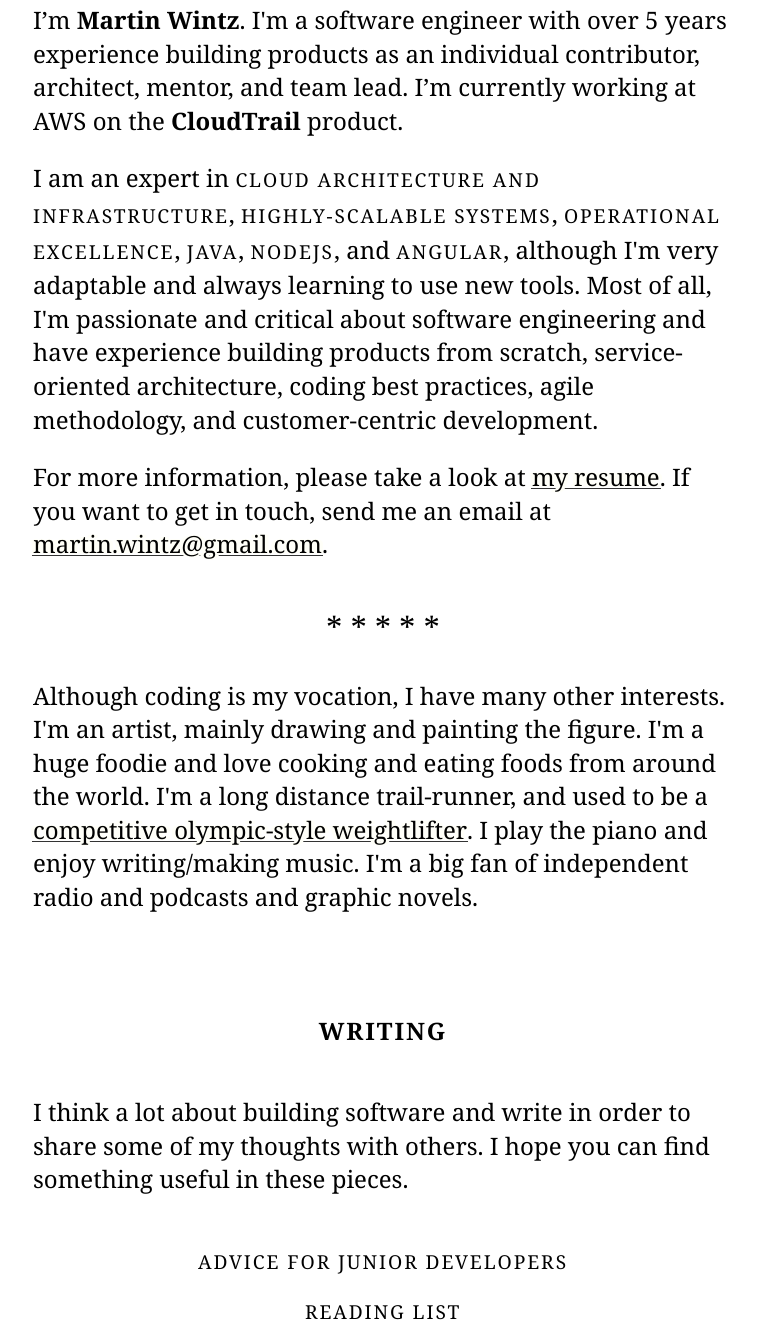
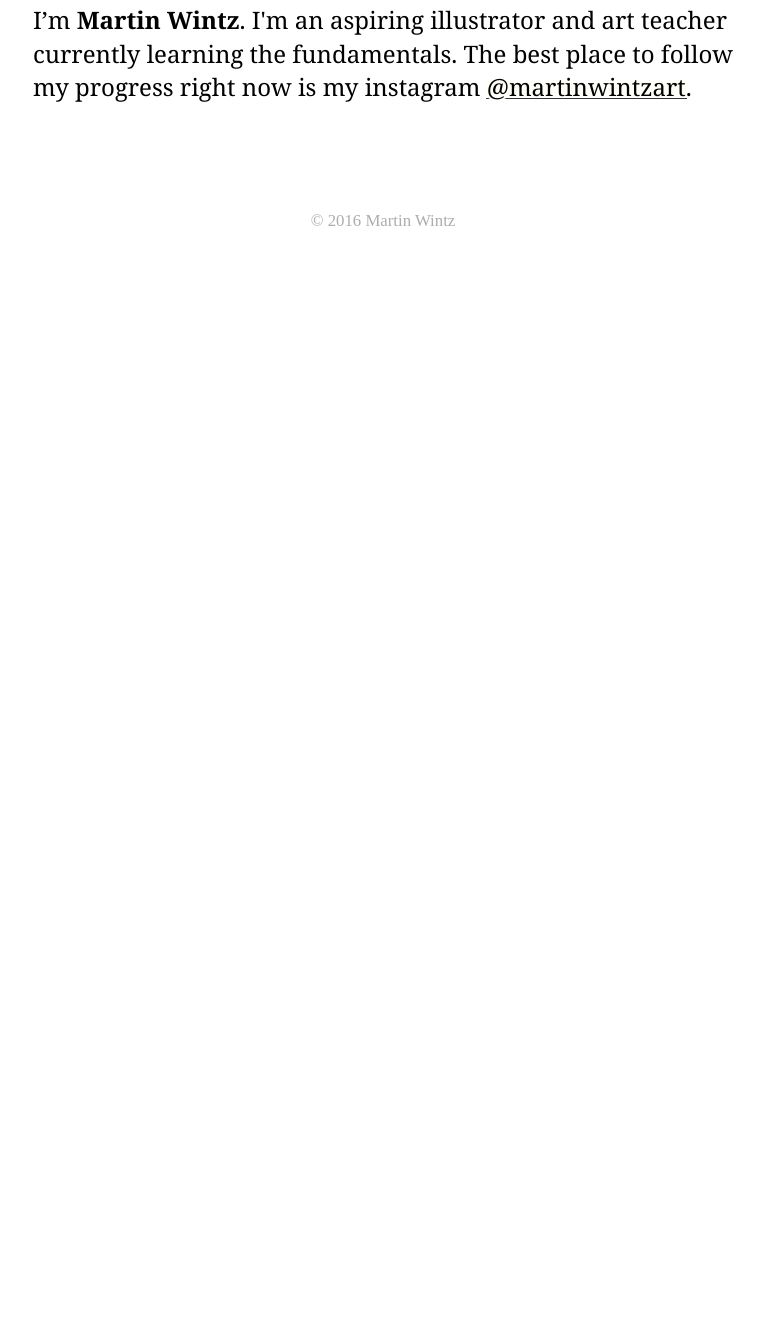
Before and after one commit to martin-wintz/martin-wintz-old-website, a plain HTML site: page index.html in a window 1280 px wide. Shown: the part 387-1726 px from the top of the page, without its empty margins (257-1019 px from the left). After the commit the page ends 800 px from the top, so only its background shows below. Drawn offline with nearby package versions, Linux system fonts and the light colour scheme; a script that the page names is missing.

Commit message:
Update index.html

```diff
--- a/index.html
+++ b/index.html
@@ -20,23 +20,7 @@
 
   <section id="intro">
     <img id="portrait" src="images/portrait-small.jpg">
-    <p>I’m <strong>Martin Wintz</strong>. I'm a software engineer with over 5 years experience building products as an individual contributor, architect, mentor, and team lead. I’m currently working at AWS on the <strong>CloudTrail</strong> product.</p>
-    <p>I am an expert in <span class="tech">cloud architecture and infrastructure</span>, <span class="tech">highly-scalable systems</span>, <span class="tech">operational excellence</span>, <span class="tech">Java</span>, <span class="tech">NodeJS</span>, and <span class="tech">Angular</span>, although I'm very adaptable and always learning to use new tools. Most of all, I'm passionate and critical about software engineering and have experience building products from scratch, service-oriented architecture, coding best practices, agile methodology, and customer-centric development.</p>
-    <p>For more information, please take a look at <a href="/MARTIN_WINTZ_resume.pdf">my resume</a>. If you want to get in touch, send me an email at <a
-      href="mailto:martin.wintz@gmail.com">martin.wintz@gmail.com</a>.</p>
-    <div class="divider">* * * * *</div>
-    <p>Although coding is my vocation, I have many other interests. I'm an artist, mainly drawing and painting the figure. I'm a huge foodie and love cooking and eating foods from around the world. I'm a long distance trail-runner, and used to be a <a href="https://www.youtube.com/watch?v=-O6SXKud7bQ">competitive olympic-style weightlifter</a>. I play the piano and enjoy writing/making music. I'm a big fan of independent radio and podcasts and graphic novels.</p>
-  </section>
-
-
-  <section id="writing">
-    <h1>WRITING</h2>
-    <p>I think a lot about building software and write in order to share some of my thoughts with others. I hope you can find something useful in these pieces.</p>
-    <div class="links">
-      <div><a href="/writing/advice">Advice for junior developers</a></div>
-      <div><a href="/writing/readinglist">Reading List</a></div>
-    </div>
-  </section>
+    <p>I’m <strong>Martin Wintz</strong>. I'm an aspiring illustrator and art teacher currently learning the fundamentals. The best place to follow my progress right now is my instagram <a href="https://www.instagram.com/martinwintzart">@martinwintzart</a>.</section>
 
   <footer>© 2016 Martin Wintz</footer>
 
```
